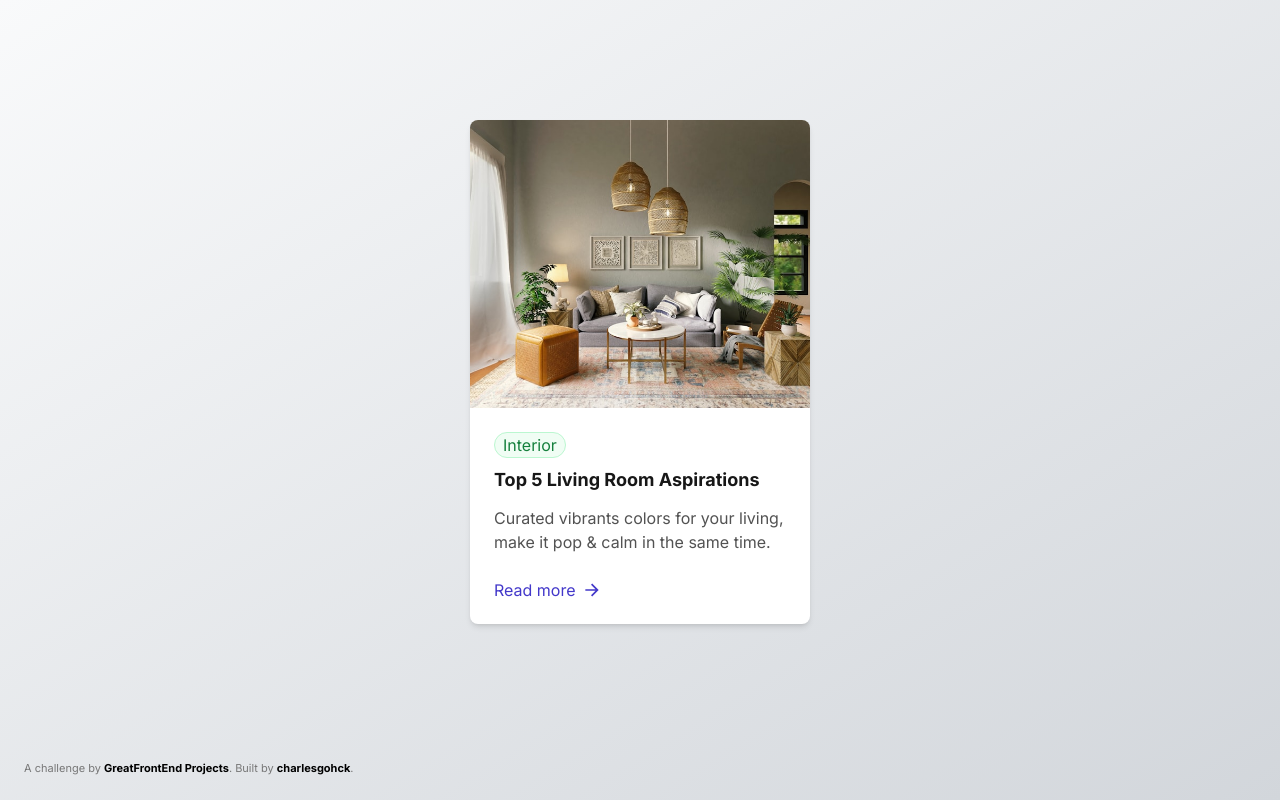
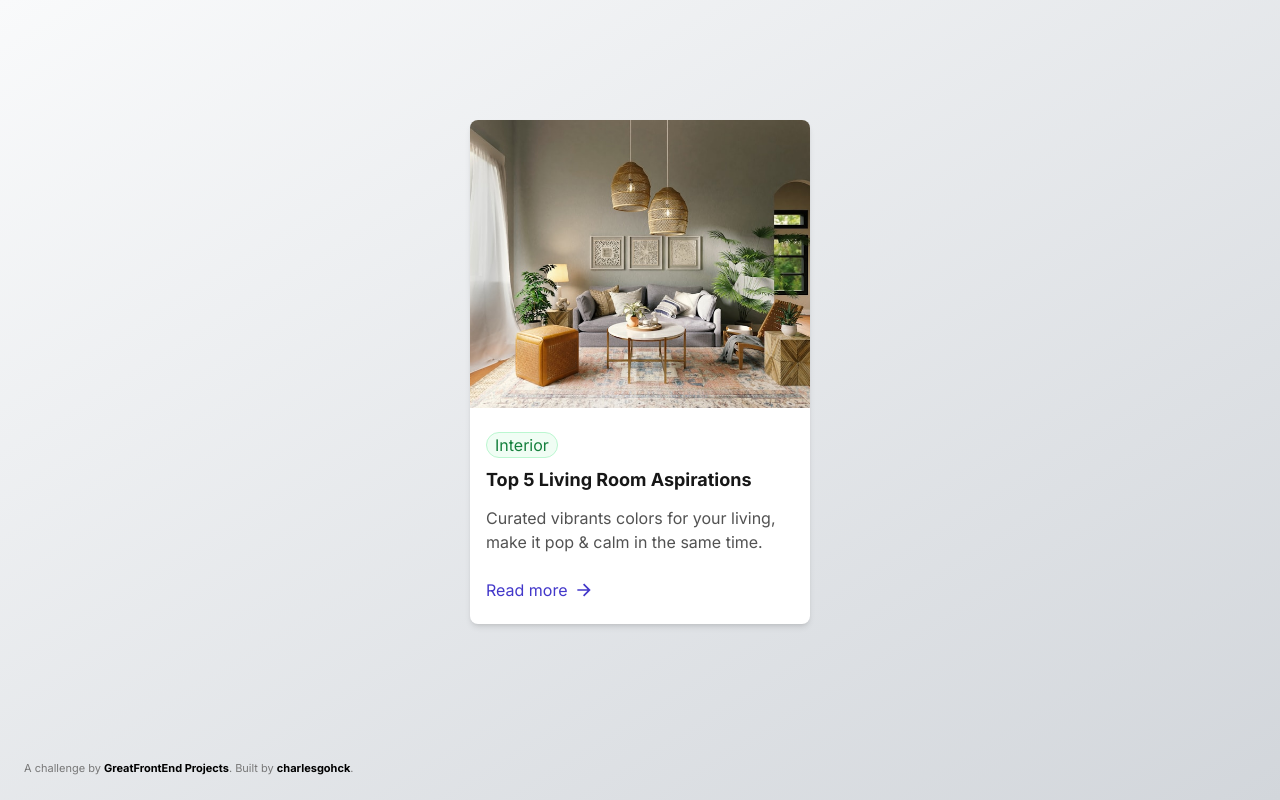
Before and after one commit to charlesgohck/projects.charlesgohck.com, a Next.js app: page /blog-card in a window 1280 px wide. Built offline with nearby package versions, Linux system fonts and the light colour scheme.

Commit message:
[FIX] Fixed padding for internal components for blog card

```diff
--- a/src/app/blog-card/page.tsx
+++ b/src/app/blog-card/page.tsx
@@ -15,7 +15,7 @@ export default function BlogCard() {
                 height={288}
             />
           </div>
-          <div className='p-6'>
+          <div className='pt-6 pb-6 pl-4 pr-4'>
             <div>
               <button className='bg-green-50 text-green-700 pt-0.25 pb-0.25 pr-2 pl-2 rounded-full border border-green-200'>Interior</button>
               <div className='text-lg text-neutral-900 mt-2 font-bold'>Top 5 Living Room Aspirations</div>
```
